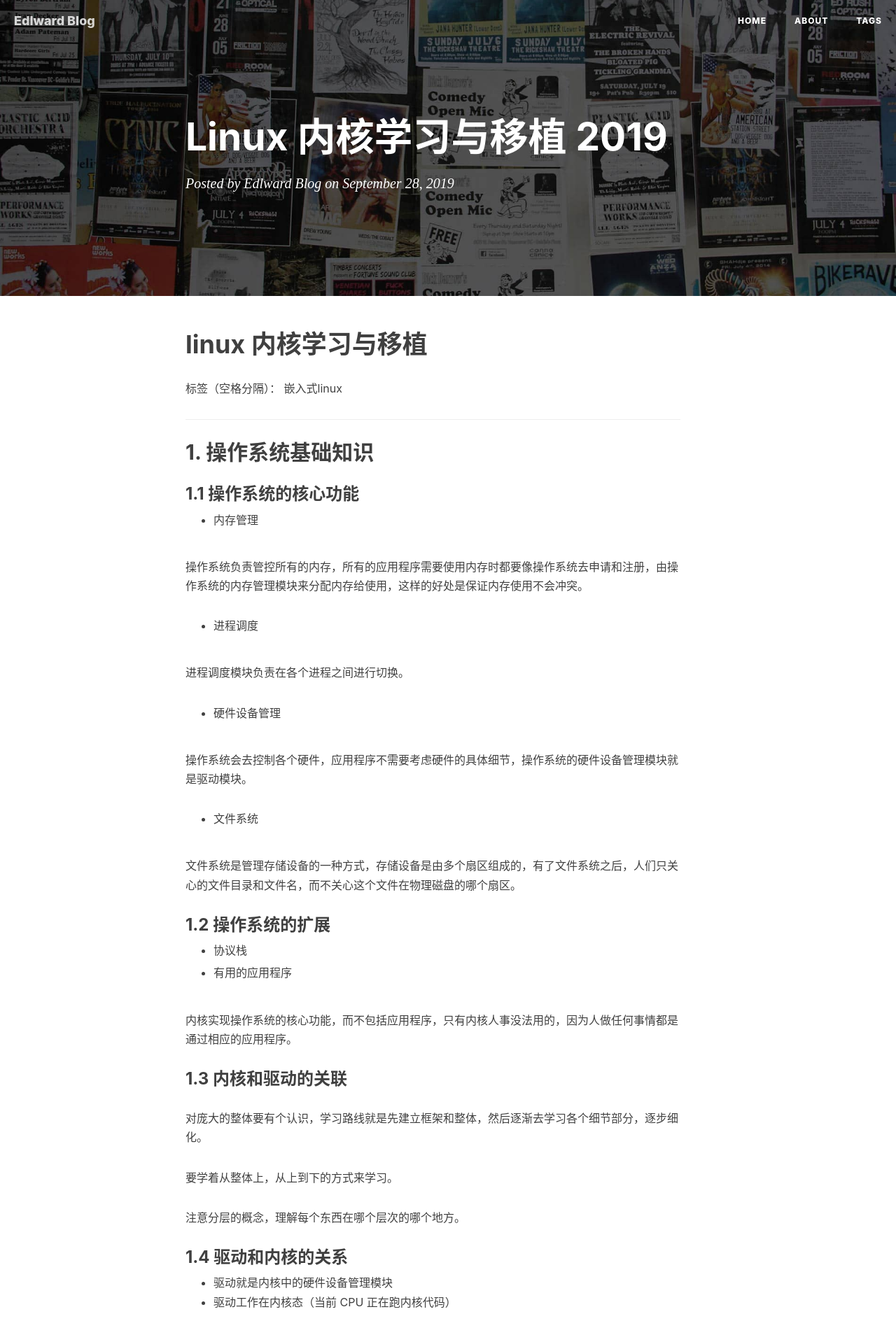
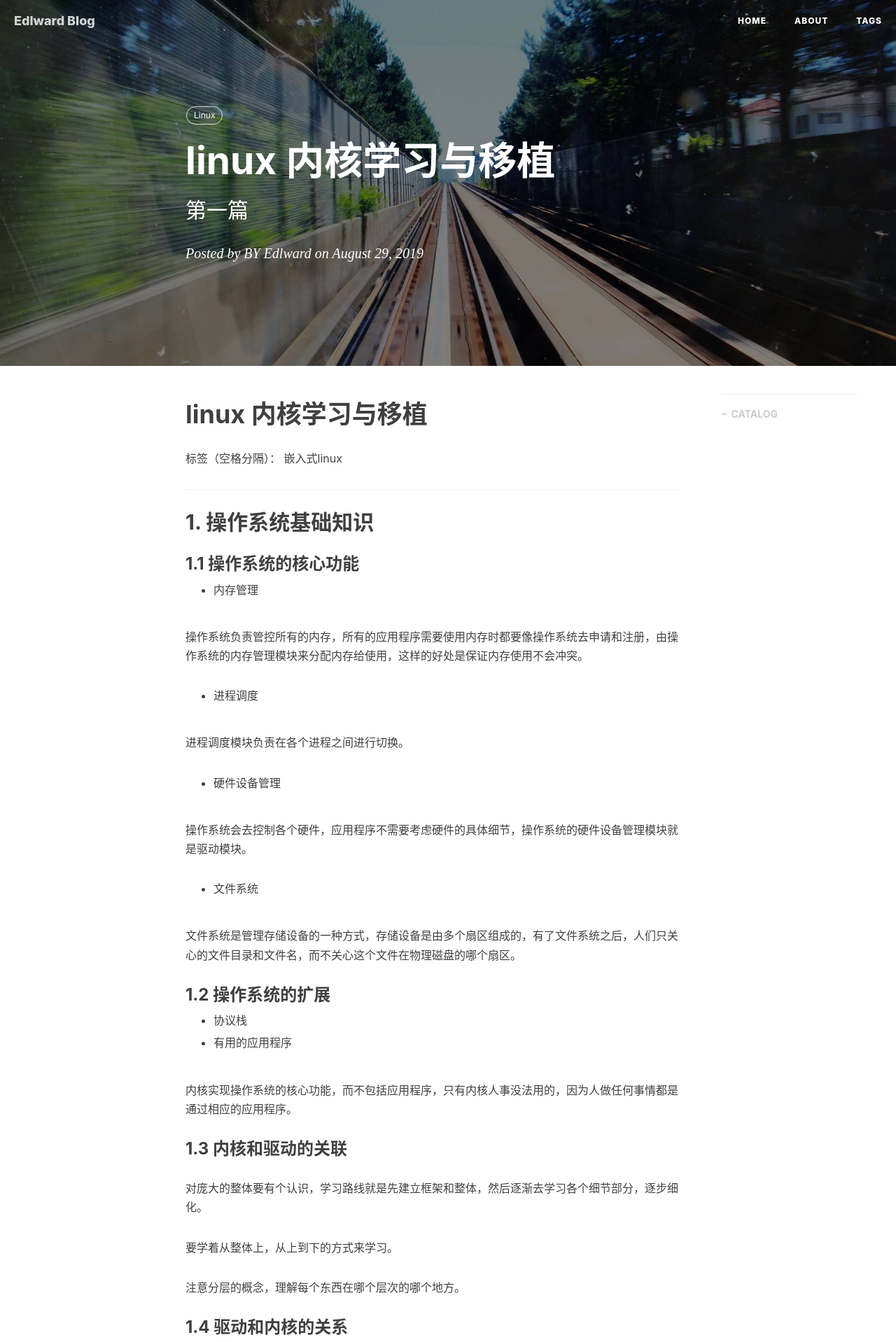
Before and after one commit to gary-robotics/dlward, a Jekyll site: the page built from _posts/2019-09-28-linux 内核学习与移植-2019.markdown, in a window 1280 px wide. Shown: the top 1918 px of the page at 70% size. Built offline with Jekyll 4.4.1, drawn with Linux system fonts in a browser that asks for light colours; nearby versions of some CDN libraries; our own code applies the rules of GitHub Pages for plain Markdown files; comment, search, counter and statistics services are not loaded; some of the changed lines change nothing that is shown; some of the changed text lies outside the part shown.

Commit message:
Update 2019-09-28-linux 内核学习与移植-2019.markdown

```diff
--- a/_posts/2019-09-28-linux 内核学习与移植-2019.markdown
+++ b/_posts/2019-09-28-linux 内核学习与移植-2019.markdown
@@ -1,3 +1,14 @@
+---
+layout:     post                    # 使用的布局（不需要改）
+title:      linux 内核学习与移植                # 标题
+subtitle:    第一篇                  #副标题
+date:       2019-08-29              # 时间
+author:     BY Edlward              # 作者
+header-img: img/post-bg-2015.jpg    #这篇文章标题背景图片
+catalog: true                       # 是否归档
+tags:                               #标签
+    - Linux
+---
 # linux 内核学习与移植
 
 标签（空格分隔）： 嵌入式linux
```
